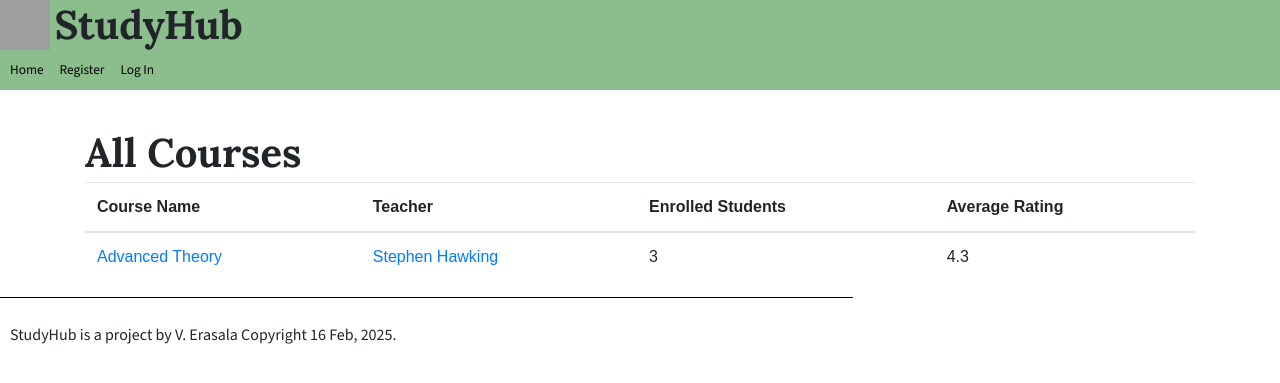
After one commit to deuxroux/study-hub, a Django app: page /course-catalog/ in a window 1280 px wide. The commit adds this page. Shown: the top 383 px of the page. Run offline with Django 5.2, Linux system fonts and the light colour scheme; data comes from the database, SQL or seed files in the repository; both versions use the stored data as it was after the commit; some libraries are stand-ins or nearby versions; grey boxes are pictures that could not be loaded.

Commit message:
added review and course viewing functionality

```diff
--- a/study_hub_app/study_hub/models.py
+++ b/study_hub_app/study_hub/models.py
@@ -1,7 +1,7 @@
 #general model imports
 from django.db import models
 from django.contrib.auth.models import AbstractUser, Group, Permission
-# from django.core.validators import MaxValueValidator, MinValueValidator #todo: delete if not useful
+from django.core.validators import MaxValueValidator, MinValueValidator #todo: delete if not useful
 
 #notifs imports
 from django.db.models.signals import post_save
@@ -48,6 +48,7 @@ class Enrollment(models.Model):
 
 class Feedback(models.Model):
     course = models.ForeignKey(Course, on_delete=models.CASCADE,)
+    rating = models.IntegerField(validators=[MinValueValidator(1), MaxValueValidator(5)], null = True)
     student = models.ForeignKey(User, on_delete=models.CASCADE)
     content = models.TextField()
     date_posted = models.DateTimeField(auto_now_add=True)
--- /dev/null
+++ b/study_hub_app/study_hub/templates/study_hub/course_catalog.html
@@ -0,0 +1,33 @@
+{% extends "./base.html" %}
+{% load bootstrap4 %}
+
+{% block content %}
+<div class = "container mt-4">
+    <div class = "row">
+        <div class="col-md-12">
+            <h1>All Courses</h1>
+            <table class = "table">
+                <thead>
+                    <tr>
+                        <th>Course Name</th>
+                        <th>Teacher</th>
+                        <th>Enrolled Students</th>
+                        <th>Average Rating</th>
+                    </tr>
+                </thead>
+                <tbody>
+                    {% for course in courses %}
+                    <tr>
+                        <td><a href="/course/{{course.pk}}">{{ course.title }}</a></td>
+                        <td><a href="/user/{{course.teacher.username}}">{{ course.teacher.name }}</a></td>
+                        <td>{{ course.num_students }}</td>
+                        <td>{{ course.avg_rating|default:"Not rated yet"|floatformat:1 }}</td>
+                    </tr>
+                    {% endfor %}
+                </tbody>
+            </table>
+        </div>
+    </div>
+</div>
+
+{% endblock %}
--- a/study_hub_app/study_hub/templates/study_hub/header.html
+++ b/study_hub_app/study_hub/templates/study_hub/header.html
@@ -10,5 +10,6 @@
     {% bootstrap_javascript jquery='full' %}
     <!-- include static files  -->
     <link rel="stylesheet" type="text/css" href="../../static/css/study_hub.css">
+    <link rel="stylesheet" href="https://cdnjs.cloudflare.com/ajax/libs/font-awesome/5.15.1/css/all.min.css">
 </head>
 <body>
--- a/study_hub_app/study_hub/templates/study_hub/index.html
+++ b/study_hub_app/study_hub/templates/study_hub/index.html
@@ -1,7 +1,11 @@
 {% extends "./base.html" %}
 {% block content %}
     <br />
-    <h1>Project Information </h1>
+    {% if user.is_authenticated %}
+    <h1>
+       Welcome, <a href="{% url 'user_profile' user.username %}"> {{ user.username }}</a>!
+    </h1>
+    {% endif %}
     <b>CM3035 Advanced Web Development Final Project</b><br>
     <b>Vineet Erasala</b>
     <br><br>
--- a/study_hub_app/study_hub/templates/study_hub/title.html
+++ b/study_hub_app/study_hub/templates/study_hub/title.html
@@ -10,19 +10,29 @@
      <ul class="navbar-nav mr-auto" id="navigation">
         <li class="nav-item active"> <a class="nav-link" href="/">Home </a> </li>
         {% if user.is_authenticated %}
+
+        {% if user.is_teacher %}
         <li class="nav-item active">
-          <a class="nav-link" href="#"> Welcome, {{ user.username }}!</a>
-        </li>
+        <a class="nav-link" href="/"> Add New Course </a>
         <li class="nav-item active">
-          <a class="nav-link" href="/logout/"> Log Out</a>
+        <a class="nav-link" href="/"> See Current Classes</a>
+        {% else %}
+        <li class="nav-item active">
+        <a class="nav-link" href="/"> My Learning</a>
+        <li class="nav-item active">
+        <a class="nav-link" href="{% url 'course_catalog' %}"> See Course Catalog</a>
+        {% endif %}
+        <li class="nav-item active">
+        <a class="nav-link" href="{% url 'logout' %}"> Log Out</a>
         </li>
         {% else %}
         <li class="nav-item active">
-          <a class="nav-link" href="/register/"> Register</a>
+          <a class="nav-link" href="{% url 'register' %}"> Register</a>
         </li>
         <li class="nav-item active">
-        <a class="nav-link" href="/login/"> Log In </a>
+        <a class="nav-link" href="{% url 'login' %}"> Log In </a>
         </li>
+
         {% endif %}
      </ul>
      </div>
--- a/study_hub_app/study_hub/urls.py
+++ b/study_hub_app/study_hub/urls.py
@@ -8,6 +8,9 @@ urlpatterns = [
     path('login/', views.user_login, name='login'),
     path('logout/', views.user_logout, name='logout'),
     path('user/<str:username>/', views.user_profile_page, name='user_profile'),
+    path('course-catalog/', views.course_catalog, name = 'course_catalog'),
+    path('course/<int:pk>', views.course_view, name = 'course_view'),
+    path('feedback/<int:pk>', views.feedback, name='leave_feedback'),
 
 
     #API routes for debugging
--- a/study_hub_app/study_hub/views.py
+++ b/study_hub_app/study_hub/views.py
@@ -1,9 +1,9 @@
 from django.shortcuts import render, redirect, get_object_or_404
-from django.http import HttpResponse, HttpResponseRedirect
 from django.contrib.auth import authenticate, login, logout
+from django.db.models import Avg, Count
 from .models import *
 from .forms import *
-from .api import *
+from .serializers import *
 
 # Create your views here.
 def index(request):
@@ -11,40 +11,103 @@ def index(request):
 
 def user_logout(request):
     logout(request)
-    return HttpResponseRedirect('/')
+    return redirect('/')
+
+def course_catalog(request):
+    context ={}
+    courseData = Course.objects.annotate(
+        num_students=Count('students'),
+        avg_rating=Avg('feedback__rating')
+    ).all() #Use django features for annotate to substitute for join methods
+
+    context = {
+        'courses': courseData
+    }
+    return render(request, 'study_hub/course_catalog.html', context)
+
+def feedback(request,pk):
+    course = get_object_or_404(Course, pk = pk)
+    if request.method == 'POST':
+        form = LeaveFeedbackForm(request.POST)
+        if form.is_valid():
+            feedback = form.save(commit=False)
+            feedback.course = course
+            feedback.student = request.user
+            feedback.save()
+            return redirect('feedback', pk = course.pk)
+    else:
+        form = LeaveFeedbackForm()
+
+    prev_feedback = Feedback.objects.filter(course=course).order_by('-date_posted')
+    context = {'form':form, 'course':course, 'feedbacks': prev_feedback}
+
+    return render(request, 'study_hub/feedback.html', context)
+
+def course_view(request, pk):
+    #course data
+    course = get_object_or_404(Course, pk = pk)
+
+    # course materials
+    materials = CourseMaterial.objects.filter(course=course).order_by('-uploaded_at')
+
+    context = {
+        'course': course,
+        'materials': materials
+    }
+    return render(request, 'study_hub/course_detail.html', context)
 
 
 def user_login(request):
+    context = {}
     if request.method == 'POST':
 
-        username = request.POST['username']
-        password = request.POST['password']
+        username = request.POST.get('username')
+        password = request.POST.get('password')
+
 
         user = authenticate(username=username, password=password)
 
         if user:
             if user.is_active:
                 login(request, user)
-                return HttpResponseRedirect('/')
+                return redirect('/')
             else:
-                return HttpResponse("Error") #TO DO figure out what error messge to put
+                context['error'] = "Session Inactive. Log in Again" #TODO figure out what error messge to put
         else:
-            return HttpResponse("Invalid password or username. Please check and try again.")
-    else:
-        return render(request, 'study_hub/login.html', )
+            context['error'] = "Invalid password or username. Please check and try again."
+
+    return render(request, 'study_hub/login.html', context )
 
 def user_profile_page(request, username):
-    user = get_object_or_404(User, username = username)
-    statuses = StatusUpdate.objects.filter(user=user).order_by('-timestamp') #sort descending time
+    profile = get_object_or_404(User, username = username)
+    is_own_profile = request.user == profile # see if the person viewing owns the profile and thus is able to make status updates
+    form = None
 
-    role = "Teacher" if user.is_teacher else "Student" #delineate the user status for display later
+    if is_own_profile and request.method == 'POST':
+        form = StatusUpdateForm(request.POST)
+        if form.is_valid():
+            serializer = StatusUpdateSerializer(data = {'content': form.cleaned_data['content']})
+            if serializer.is_valid():
+                serializer.save(user = request.user)
+                return redirect(user_profile_page, username = username)
+            else:
+                print(serializer.errors)
+    elif is_own_profile:
+        form = StatusUpdateForm()
+
+    statuses = StatusUpdate.objects.filter(user=profile).order_by('-timestamp') #sort descending time
+
+    role = "Teacher" if profile.is_teacher else "Student" #delineate the user status for display later
 
     context = {
-        'user': user,
+        'user': profile,
         'role':role,
         'statuses': statuses,
+        'form': form,
+        'is_own_profile' : is_own_profile
     }
     return render(request, 'study_hub/user_profile.html', context)
+
 
 def register(request):
     registered = False
@@ -54,9 +117,12 @@ def register(request):
         profile_form = UserProfileForm(data=request.POST)
 
         if user_form.is_valid() and profile_form.is_valid():
-            user = user_form.save()
-            profile = profile_form.save(commit=False)
-            profile.user = user
+            user = user_form.save(commit = False) # do not commit until we get the is_teacher field
+            user.is_teacher=profile_form.cleaned_data.get('is_teacher')
+
+            #TODO image processing?
+
+            user.save()
 
             registered = True
         else:
```
Also changed, not shown: study_hub_app/study_hub/forms.py (+14 -1 lines), study_hub_app/study_hub/templates/study_hub/course_detail.html (added, +28 -0 lines), study_hub_app/study_hub/templates/study_hub/feedback.html (added, +73 -0 lines), study_hub_app/study_hub/templates/study_hub/login.html (+6 -2 lines), study_hub_app/study_hub/templates/study_hub/user_profile.html (+19 -2 lines), study_hub_app/db.sqlite3, study_hub_app/media/profile_photos/Screen_Shot_2025-02-15_at_12.46.56_PM.jpg (added), study_hub_app/media/profile_photos/eggman.jpg (added), study_hub_app/media/profile_photos/eggman_EsT8IDG.jpg (added), study_hub_app/media/profile_photos/eggman_ZSFNYL6.jpg (added), study_hub_app/study_hub/migrations/0004_feedback_rating.py (added).
